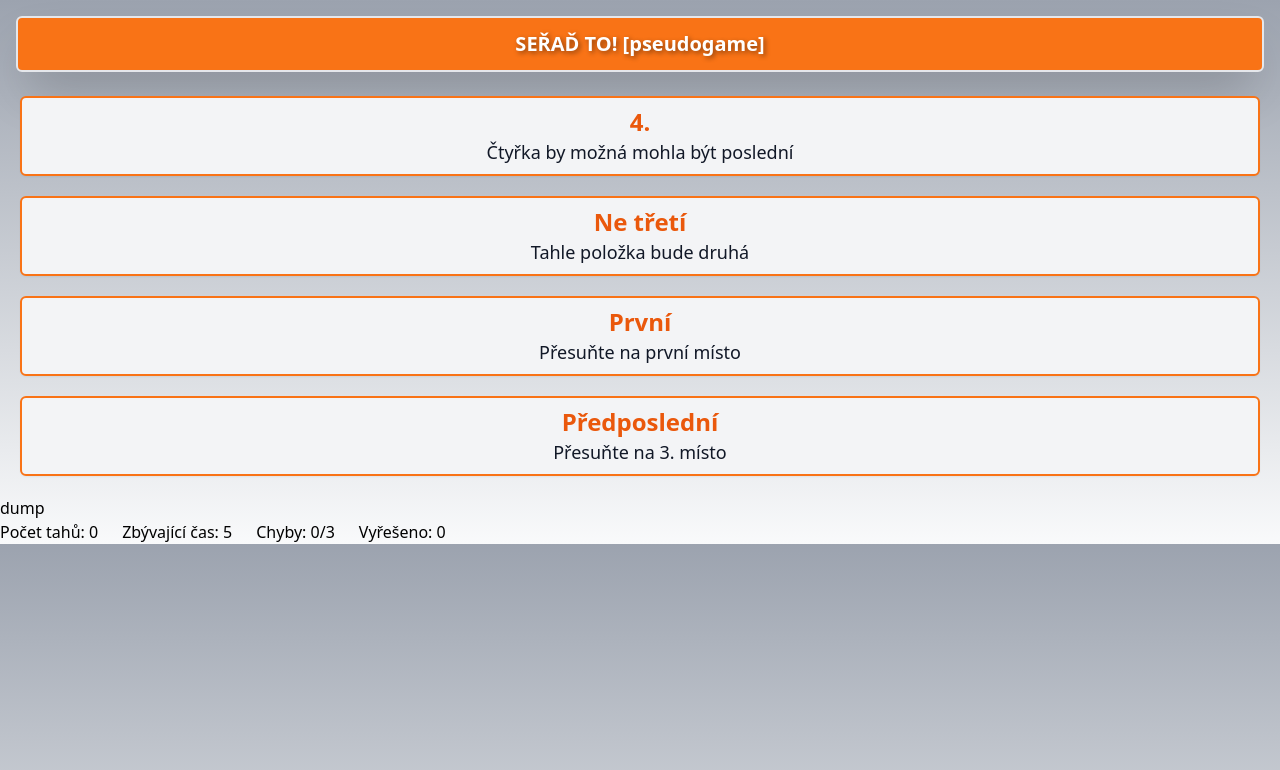
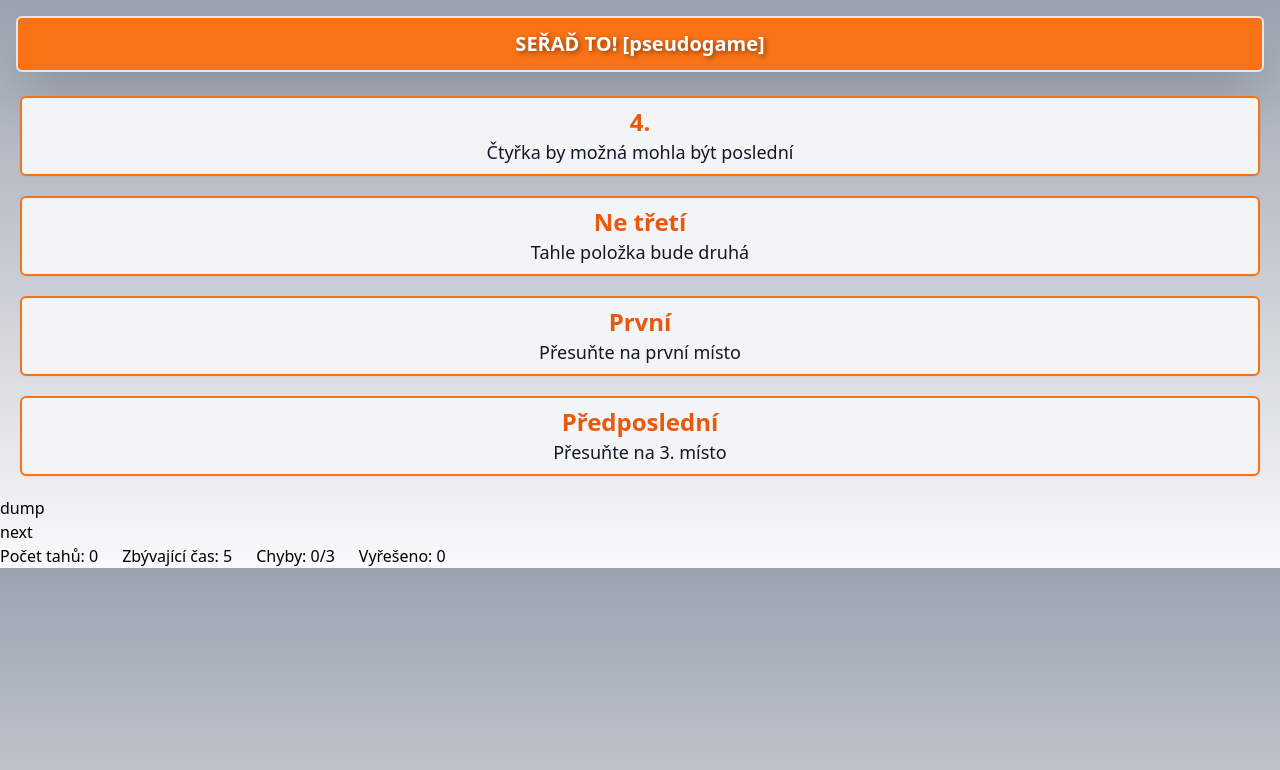
Before and after one commit to martyd420/testing-vue-vite-tailwind, a Vue app: page / in a window 1280 px wide. Shown: the top 770 px of the page. Built offline with nearby package versions, Linux system fonts and the light colour scheme.

Commit message:
first functional prototype

```diff
--- a/src/App.vue
+++ b/src/App.vue
@@ -12,11 +12,11 @@
             Item,
             draggable,
         },
+
         created: function () {
             setInterval(() => {
                 if(this.timeout == 0) {
                     this.timeout = 2
-
                     if (++this.fails == 3) this.gameOver()
                     this.nextQuestion()
                 } else {
@@ -27,20 +27,29 @@
         ,
         methods: {
             nextQuestion: function() {
-                console.log('NEXT')
                 this.timeout += 8
+
+                var rndi = Math.floor(Math.random() * this.questions.length);
+                var nq = this.questions.at(rndi);
+
+                this.current_question_id    = nq.current_question_id
+                this.current_question       = nq.current_question
+                this.current_answers        = nq.current_answers
             },
+
             gameOver: function() {
                  this.count = 0;
                  this.count_solved = 0
                  alert('GAME OVER');
                  this.fails = 0;
                  this.nextQuestion()
-            }
+            },
+
+
         },
         watch: {
             count_solved() {
-                /** add score and load new question here */
+                /** add global score and load new question here */
                 console.log('this.watch.count_solved')
                 this.nextQuestion()
             }
@@ -57,11 +66,12 @@
                     /** ty description by tam vůbec nemusely být...  ale už tam jsou :D  */
                         { id: "1", title: "První", description: "Přesuňte na první místo" },
                         { id: "2", title: "Ne třetí", description: "Tahle položka bude druhá" },
+
                         { id: "3", title: "Předposlední", description: "Přesuňte na 3. místo" },
                         { id: "4", title: "4.", description: "Čtyřka by možná mohla být poslední" }
                 ],
+
                 questions: [
-                    [
                         {
                             current_question_id: 32,
                             current_question: "Seřeďte logicky jednotlivé příkazy",
@@ -92,7 +102,6 @@
                                 { id: "4", title: "Imago", description: "Hádej, můžeš jednou" }
                             ],
                         },
-                    ],
 
                 ]
             }
@@ -108,6 +117,7 @@
     <Question @next-move="++count" @solved="++count_solved" :id="current_question_id" :question="current_question" :answers="current_answers"/>
 
     <footer>
+        <button @click="nextQuestion">next</button><br>
         <span class="pr-6">Počet tahů: {{ count }}</span>
         <span class="pr-6">Zbývající čas: {{ timeout }}</span>
         <span class="pr-6">Chyby: {{ fails }}/3</span>
--- a/src/components/Question.vue
+++ b/src/components/Question.vue
@@ -45,6 +45,11 @@
             }
         },
 
+        watch: {
+            answers() {
+                this.rlist = this.randomizeArray(this.answers);
+            }
+        },
 
         methods: {
 
@@ -81,7 +86,8 @@
                     [array[currentIndex], array[randomIndex]] = [array[randomIndex], array[currentIndex]];
                 }
                 return array;
-            }
+            },
+
 
         }
 
```
